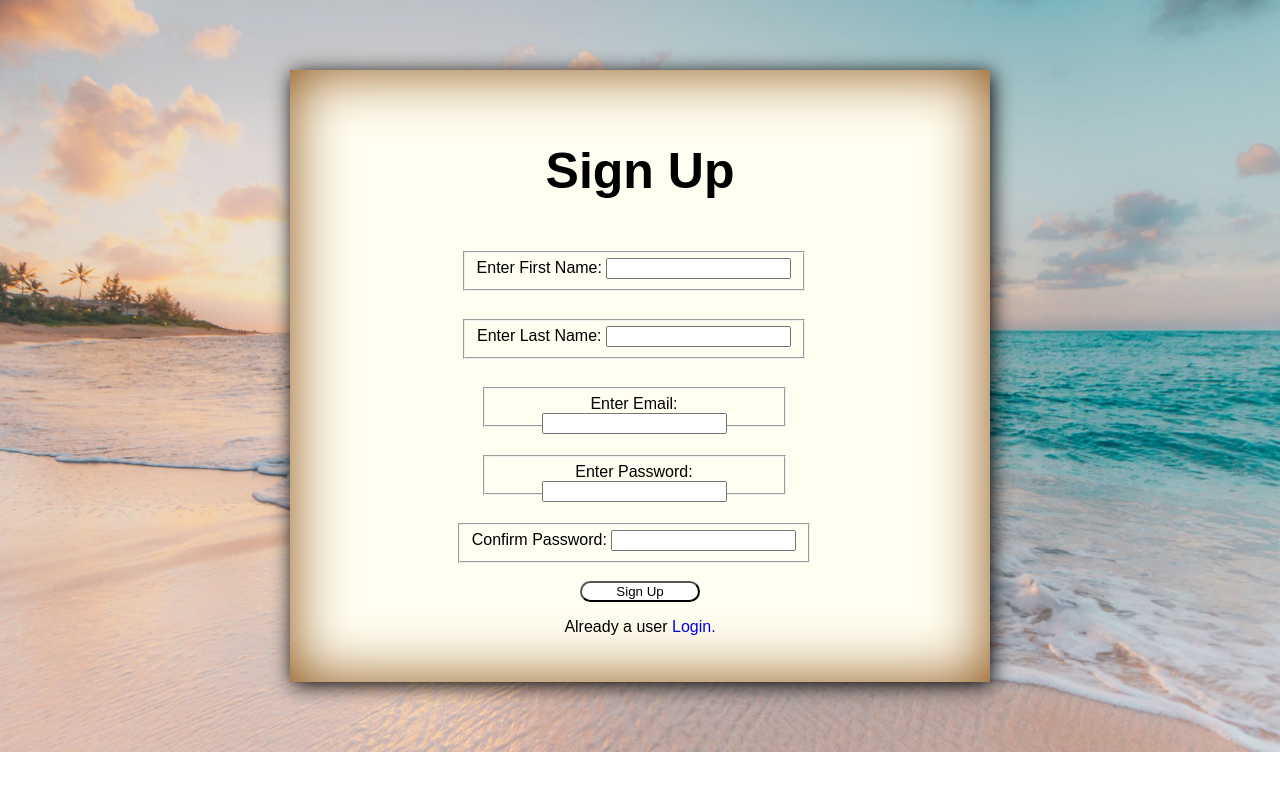
After one commit to DeyvinC/two-fish-project, a Flask app: page /signup in a window 1280 px wide. The commit adds this page. Run offline with Flask 2, Linux system fonts and the light colour scheme.

Commit message:
fully functioning app

```diff
--- a/app.py
+++ b/app.py
@@ -1,9 +1,28 @@
-from flask import Flask, render_template, url_for, request, redirect
+from flask import Flask, render_template, url_for, request, redirect, flash
 from flask_sqlalchemy import SQLAlchemy
 from datetime import datetime
+from flask_login import UserMixin
+from werkzeug.security import generate_password_hash, check_password_hash
+from email.policy import default
+
+from forms import SignInForm, LoginForm
+
+from flask_login import (
+    LoginManager,
+    login_required,
+    logout_user,
+    current_user,
+    login_user,
+)
 
 
+
+#Flask
 app = Flask(__name__)
+app.config['DEBUG'] = True
+app.config['SECRET_KEY'] = "THISISMYSECRETKEY"
+
+#Database
 db = SQLAlchemy(app)
 app.config['SQLALCHEMY_DATABASE_URI'] = 'sqlite:///book.sqlite'
 app.config['SQLALCHEMY_TRACK_MODIFICATIONS'] = False
@@ -12,22 +31,62 @@ db.init_app(app)
 
 db.create_all()
 
+#Authorization
+login_manager = LoginManager()
+login_manager.init_app(app)
+
+@login_manager.user_loader
+def load_user(user_id):
+    if user_id is not None:
+        return User.query.get(user_id)
+    return None
+
+## Tables
+
 class Todo(db.Model):
     __table_name__ = "todo"
     id = db.Column(db.Integer, primary_key=True)
+    user_id = db.Column(db.Integer, db.ForeignKey("user.id"))
     content = db.Column(db.String(200), nullable=False)
-    # incompleted = db.Column(db.Integer, default=0)
     completed = db.Column(db.Boolean, default=False)
+    date_due = db.Column(db.DateTime, nullable=False, default=datetime.utcnow)
+    date_completed = db.Column(db.DateTime, default=datetime.utcnow)
     date_created = db.Column(db.DateTime, default=datetime.utcnow)
 
     def __repr__(self):
         return '<Task %r>' % self.id
 
+
+class User(db.Model, UserMixin):
+    __tablename__ = "user"
+    id = db.Column(db.Integer, primary_key=True)
+    firstName = db.Column(db.String(50), nullable=False)
+    lastName = db.Column(db.String(50), nullable=False)
+    email = db.Column(db.String(120), nullable=False, unique=True)
+    password = db.Column(db.String(80), nullable=False)
+    date_created = db.Column(db.DateTime, default=datetime.utcnow)
+    todos = db.relationship('Todo', backref='user')
+
+    def set_password(self, password):
+        self.password = generate_password_hash(password, method="sha256")
+
+    def check_password(self, password):
+        return check_password_hash(self.password, password)
+
+    def __repr__(self):
+        return "<User %r>" % self.id
+
+# Routes
+
 @app.route('/', methods=['POST', 'GET'])
 def index():
-    if request.method == 'POST':
-        task_content = request.form['content']
-        new_task = Todo(content=task_content)
+    if not current_user.is_authenticated:
+        return redirect("/login")
+    if request.method == "POST":
+        task_content = request.form["content"]
+        task_date_due = request.form['date_due']
+        datetime_object = datetime.fromisoformat(task_date_due)
+        new_task = Todo(content=task_content, date_due=datetime_object, user_id=current_user.get_id())
 
         try:
             db.session.add(new_task)
@@ -36,11 +95,11 @@ def index():
         except:
             return 'There was an error'
 
-    else:
-        tasks = Todo.query.order_by(Todo.date_created).all()
-        # incomplete = Todo.query.filter_by(complete=False).all()
-        complete = Todo.query.filter_by(completed=True).all
-        return render_template('index.html', tasks=tasks, complete=complete)
+    tasks = Todo.query.order_by(Todo.date_created).filter_by(
+        user_id=current_user.id).all()
+    logged_in_user = User.query.filter_by(id=current_user.id).first()
+    return render_template("index.html", tasks=tasks)
+
 
 @app.route('/delete/<int:id>')
 def delete(id):
@@ -70,27 +129,94 @@ def update(id):
     else:
         return render_template('update.html', task=task)
 
-@app.route('/complete/<int:id>', methods=['POST'])
+@app.route('/complete/<int:id>', methods=["POST"])
 def completeTask(id):
-    complete_task = Todo.query.get_or_404(id)
-    complete_task.completed = True
+    task_to_complete = Todo.query.get_or_404(id)
+    task_to_complete.completed = True
 
     try:
         db.session.commit()
         return redirect('/')
     except:
-        'Unable to mark your task as complete'
+        return "Unable to complete task"
 
-@app.route('/uncomplete/<int:id>', methods=['POST'])
+@app.route('/incomplete/<int:id>', methods=['POST'])
 def uncompleteTask(id):
-    uncomplete_task = Todo.query.get_or_404(id)
-    uncomplete_task.completed = False
+    task_to_complete = Todo.query.get_or_404(id)
+    task_to_complete.completed = False
 
     try:
         db.session.commit()
         return redirect('/')
     except:
-        'Unable to mark your task as uncomplete'
+        return "Unable to complete task"
+
+
+@app.route("/completed")
+def completed():
+    tasks = Todo.query.order_by(Todo.completed.desc()).filter_by(
+        user_id=current_user.id).all()
+    logged_in_user = User.query.filter_by(id=current_user.id).first()
+    return render_template("index.html", tasks=tasks, user=logged_in_user)
+
+@app.route("/notcompleted")
+def notcompleted():
+    tasks = Todo.query.order_by(Todo.completed).filter_by(
+        user_id=current_user.id).all()
+    logged_in_user = User.query.filter_by(id=current_user.id).first()
+    return render_template("index.html", tasks=tasks, user=logged_in_user)
+
+@app.route("/datedue")
+def date_due():
+    tasks = Todo.query.order_by(Todo.date_due).filter_by(
+        user_id=current_user.id).all()
+    logged_in_user = User.query.filter_by(id=current_user.id).first()
+    return render_template("index.html", tasks=tasks, user=logged_in_user)
+
+
+@app.route("/login", methods=["GET", "POST"])
+def login():
+    if current_user.is_authenticated:
+        return redirect("/")
+
+    form = LoginForm()
+    if form.validate_on_submit():
+        user = User.query.filter_by(email=form.email.data.lower()).first()
+        if user and user.check_password(password=form.password.data):
+            login_user(user)
+            return redirect("/")
+        flash("Invalid email or password")
+        return redirect("/login")
+
+    return render_template("login.html", form=form)
+
+
+@app.route("/logout")
+@login_required
+def logout():
+    logout_user()
+    return redirect("/login")
+
+@app.route("/signup", methods=["POST", "GET"])
+def signUp():
+    form = SignInForm()
+    if form.validate_on_submit():
+        existing_user = User.query.filter_by(email=form.email.data.lower()).first()
+        if existing_user is None:
+            user = User(
+                firstName=form.firstName.data.capitalize(),
+                lastName=form.lastName.data.capitalize(),
+                email=form.email.data.lower(),
+            )
+            user.set_password(form.password.data)
+            db.session.add(user)
+            db.session.commit()
+            login_user(user)
+            return redirect("/")
+        flash("A user already exists with this email address")
+
+    return render_template("signup.html", form=form)
+
 
 if __name__ == '__main__':
     app.run(debug=True)
--- /dev/null
+++ b/forms.py
@@ -0,0 +1,38 @@
+from flask_wtf import FlaskForm
+from wtforms import StringField, PasswordField, SubmitField
+from wtforms.validators import DataRequired, Email, EqualTo, Length
+
+class SignInForm(FlaskForm):
+    firstName = StringField("First Name", validators=[DataRequired()])
+    lastName = StringField("Last Name", validators=[DataRequired()])
+    email = StringField(
+        "Email",
+        validators=[
+            Length(min=7),
+            Email(message="Please enter a valid email."),
+            DataRequired(),
+        ],
+    )
+    password = PasswordField(
+        "Password",
+        validators=[
+            Length(min=8, message="Please select a stronger password"),
+            DataRequired(),
+        ],
+    )
+    passwordConfirm = PasswordField(
+        " Re-Enter Your Password",
+        validators=[
+            EqualTo("password", message="Passwords don't match"),
+            DataRequired(),
+        ],
+    )
+    submit = SubmitField("Sign Up")
+
+class LoginForm(FlaskForm):
+
+    email = StringField(
+        "Email", validators=[DataRequired(), Email(message="Enter a valid email.")]
+    )
+    password = PasswordField("Password", validators=[DataRequired()])
+    submit = SubmitField("Log In")
--- /dev/null
+++ b/static/css/buttons.css
@@ -0,0 +1,51 @@
+.deleteBtn {
+    background-color: red;
+    color: white;
+    margin-bottom: 5px;
+}
+
+.completeBtn {
+    background-color: green;
+}
+
+.uncompleteBtn {
+    background-color: red;
+}
+
+.logoutBtn {
+    float: right;
+    background-color: red;
+    color: white;
+    width: 70px;
+    height: 20px;
+    border-radius: 5px;
+}
+
+.loginBtn {
+    background-color: white;
+    border-radius: 12px;
+    width: 120px;
+    height: auto;
+}
+.signupBtn {
+    background-color: white;
+    border-radius: 12px;
+    width: 120px;
+    height: auto;
+}
+
+.addTaskBtn {
+    background-color: black;
+    color: white;
+}
+
+
+.calandaddBtn {
+    display: flex;
+    justify-content: center;
+}
+
+.addtaskContainer {
+    width: 250px;
+    height: auto;
+}
--- /dev/null
+++ b/static/css/filter.css
@@ -0,0 +1,63 @@
+a {
+    text-decoration: none;
+}
+
+
+ul {
+    background: black;
+    list-style: none;
+    margin: 0;
+    padding-left: 0;
+  }
+
+  li {
+    color: white;
+    background: black;
+    display: block;
+    float: left;
+    padding: 1rem;
+    position: relative;
+    text-decoration: none;
+    transition-duration: 0.5s;
+  }
+
+  li a {
+    color: red;
+  }
+
+  li:hover,
+  li:focus-within {
+    background: white;
+    color: black;
+    cursor: pointer;
+  }
+
+  li:focus-within a {
+    outline: none;
+  }
+
+  ul li ul {
+    background: black;
+    visibility: hidden;
+    opacity: 0;
+    min-width: 5rem;
+    position: absolute;
+    transition: all 0.5s ease;
+    margin-top: 1rem;
+    left: 0;
+    display: none;
+  }
+
+  ul li:hover > ul,
+  ul li:focus-within > ul,
+  ul li ul:hover,
+  ul li ul:focus {
+    visibility: visible;
+    opacity: 1;
+    display: block
+  }
+
+  ul li ul li {
+    clear: both;
+    width: 100%;
+  }
--- /dev/null
+++ b/static/css/login.css
@@ -0,0 +1,49 @@
+.login-container{
+    margin: 0px;
+    margin-left: 0px;
+    margin-right: 0px;
+    width: 100%;
+    height: 70%;
+    padding: 70px 0;
+    text-align: center;
+}
+
+.loginInputC {
+    padding: 30px;
+    width: 50%;
+    margin: auto;
+    justify-content: center;
+    box-shadow: 2px 3px 20px black, 0 0 60px #8a4d0f inset;
+    background: #fffef0;
+}
+
+.fieldsetContainer {
+    border-radius: 5px;
+    align-items: center;
+    justify-content: center;
+    cursor: pointer;
+    height: 50px;
+    margin-bottom: 8px;
+    padding: 5px 10px;
+    display: flex;
+    width: 95%;
+}
+.fieldset2Container {
+    border-radius: 5px;
+    align-items: center;
+    justify-content: center;
+    cursor: pointer;
+    height: 50px;
+    margin-bottom: 8px;
+    padding: 5px 10px;
+    display: flex;
+    width: 95%;
+}
+
+.fieldsetField {
+    padding: 10px;
+    width: 225px;
+}
+.fieldsetField2 {
+    padding: 10px;
+}
--- a/static/css/main.css
+++ b/static/css/main.css
@@ -61,7 +61,7 @@ h1 {
 }
 
 .th1{
-    width: 320px;
+    width: 280px;
     height: auto;
     margin: 0px 0px 8px;
 }
@@ -80,14 +80,24 @@ h1 {
     height: auto;
     margin: 0px 0px 8px;
 }
+.th5{
+    width: 100px;
+    height: auto;
+    margin: 0px 0px 8px;
+}
 
 .task {
-    width: 320px;
+    width: 280px;
     height: auto;
     margin: 0px 0px 8px;
 }
 
 .added {
+    width: 100px;
+    height: auto;
+    margin: 0px 0px 8px;
+}
+.dueDate {
     width: 100px;
     height: auto;
     margin: 0px 0px 8px;
@@ -105,12 +115,9 @@ h1 {
     margin: 0px 0px 8px;
 }
 
-.deleteBtn {
-    background-color: red;
-    color: white;
-    margin-bottom: 5px;
+
+html {
+    background-image: url("/static/backgroundjpg.jpg");
+    background-repeat: no-repeat;
+    background-size: cover;
 }
-
-.completeBtn {
-    background-color: green;
-}
--- /dev/null
+++ b/static/css/signup.css
@@ -0,0 +1,84 @@
+.signup-container{
+    margin: 0px;
+    margin-left: 0px;
+    margin-right: 0px;
+    width: 100%;
+    height: 70%;
+    padding: 70px 0;
+    text-align: center;
+}
+
+.signupInputC {
+    padding: 30px;
+    width: 50%;
+    margin: auto;
+    justify-content: center;
+    box-shadow: 2px 3px 20px black, 0 0 60px #8a4d0f inset;
+    background: #fffef0;
+}
+
+.fieldsetContainer {
+    border-radius: 5px;
+    align-items: center;
+    justify-content: center;
+    cursor: pointer;
+    height: 50px;
+    margin-bottom: 8px;
+    padding: 5px 10px;
+    display: flex;
+    width: 95%;
+}
+.fieldsetContainer2 {
+    border-radius: 5px;
+    align-items: center;
+    justify-content: center;
+    cursor: pointer;
+    height: 50px;
+    margin-bottom: 8px;
+    padding: 5px 10px;
+    display: flex;
+    width: 95%;
+}
+.fieldsetContainer3 {
+    border-radius: 5px;
+    align-items: center;
+    justify-content: center;
+    cursor: pointer;
+    height: 50px;
+    margin-bottom: 8px;
+    padding: 5px 10px;
+    display: flex;
+    width: 95%;
+}
+.fieldsetContainer4 {
+    border-radius: 5px;
+    align-items: center;
+    justify-content: center;
+    cursor: pointer;
+    height: 50px;
+    margin-bottom: 8px;
+    padding: 5px 10px;
+    display: flex;
+    width: 95%;
+}
+.fieldsetContainer5 {
+    border-radius: 5px;
+    align-items: center;
+    justify-content: center;
+    cursor: pointer;
+    height: 50px;
+    margin-bottom: 8px;
+    padding: 5px 10px;
+    display: flex;
+    width: 95%;
+}
+.emailfieldsetField {
+    padding: 5.6px 12px 10px 12px;
+    width: 275px;
+    height: 20px;
+}
+.EnterPassfieldsetField {
+    padding: 5.6px 12px 10px 12px;
+    width: 275px;
+    height: 20px;
+}
--- /dev/null
+++ b/static/css/update.css
@@ -0,0 +1,18 @@
+.update-container{
+    margin: 0px;
+    margin-left: 0px;
+    margin-right: 0px;
+    width: 100%;
+    height: 70%;
+    padding: 70px 0;
+    text-align: center;
+}
+
+.updateInput-container {
+    padding: 30px;
+    width: 50%;
+    margin: auto;
+    justify-content: center;
+    box-shadow: 2px 3px 20px black, 0 0 60px #8a4d0f inset;
+    background: #fffef0;
+}
--- a/templates/base.html
+++ b/templates/base.html
@@ -5,6 +5,11 @@
     <meta name="viewport" content="width=device-width", initial-scale="1.0">
     <meta http-equiv="X-UA-Compatible" content="ie=edge">
     <link rel="stylesheet" href="{{ url_for('static', filename='css/main.css') }}">
+    <link rel="stylesheet" href="{{ url_for('static', filename='css/login.css') }}">
+    <link rel="stylesheet" href="{{ url_for('static', filename='css/signup.css') }}">
+    <link rel="stylesheet" href="{{ url_for('static', filename='css/buttons.css') }}">
+    <link rel="stylesheet" href="{{ url_for('static', filename='css/filter.css') }}">
+    <link rel="stylesheet" href="{{ url_for('static', filename='css/update.css') }}">
     {% block head %}{% endblock %}
 </head>
 <body>
--- /dev/null
+++ b/templates/signup.html
@@ -0,0 +1,75 @@
+{% extends 'base.html' %}
+
+{% block body %}
+<div class="signup-container">
+    <section class="signupInputC ">
+        <div>
+            <h1>Sign Up</h1>
+        </div>
+        <form action="/signup" method="POST">
+            {{ form.csrf_token }}
+            <main>
+                <div class="fieldsetContainer">
+                    <fieldset>
+                        <label>Enter First Name:</label>
+                        {{ form.firstName}}
+                        {% if form.firstName.errors %}
+                            {% for error in form.firstName.errors %}
+                            <p>{{ error }}</p>
+                            {% endfor %}
+                        {% endif %}
+                    </fieldset>
+                </div>
+                <div class="fieldsetContainer2">
+                    <fieldset>
+                        <label>Enter Last Name:</label>
+                        {{ form.lastName}}
+                        {% if form.lastName.errors %}
+                            {% for error in form.lastName.errors %}
+                            <p>{{ error }}</p>
+                            {% endfor %}
+                        {% endif %}
+                    </fieldset>
+                </div>
+                <div class="fieldsetContainer3">
+                    <fieldset class="emailfieldsetField">
+                        <label>Enter Email:</label>
+                        {{ form.email}}
+                        {% if form.email.errors %}
+                            {% for error in form.email.errors %}
+                            <p>{{ error }}</p>
+                            {% endfor %}
+                        {% endif %}
+                    </fieldset>
+                </div>
+                <div class="fieldsetContainer4">
+                    <fieldset class="EnterPassfieldsetField">
+                        <label>Enter Password:</label>
+                        {{ form.password}}
+                        {% if form.password.errors %}
+                            {% for error in form.password.errors %}
+                            <p>{{ error }}</p>
+                            {% endfor %}
+                        {% endif %}
+                    </fieldset>
+                </div>
+                <div class="fieldsetContainer5">
+                    <fieldset>
+                        <label>Confirm Password:</label>
+                        {{ form.passwordConfirm}}
+                        {% if form.passwordConfirm.errors %}
+                            {% for error in form.passwordConfirm.errors %}
+                            <p>{{ error }}</p>
+                            {% endfor %}
+                        {% endif %}
+                    </fieldset>
+                </div>
+                <div>{{ form.submit(class="signupBtn btn-primary w-100") }}</div>
+            </main>
+            <div>
+                <p>Already a user <a href="/login"> Login.</a></p>
+            </div>
+        </form>
+    </section>
+</div>
+{% endblock%}
```
Also changed, not shown: templates/index.html (+48 -14 lines), templates/login.html (added, +46 -0 lines), templates/update.html (+8 -6 lines), book.sqlite, static/backgroundjpg.jpg (added), 1 other file.
